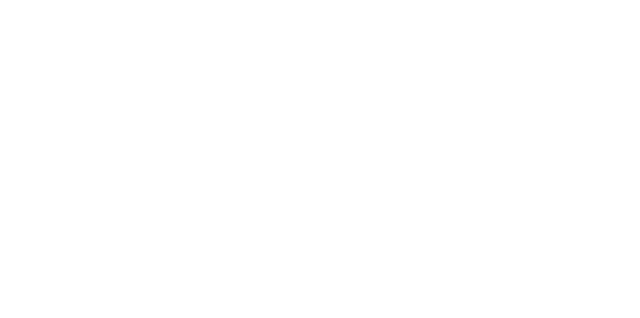
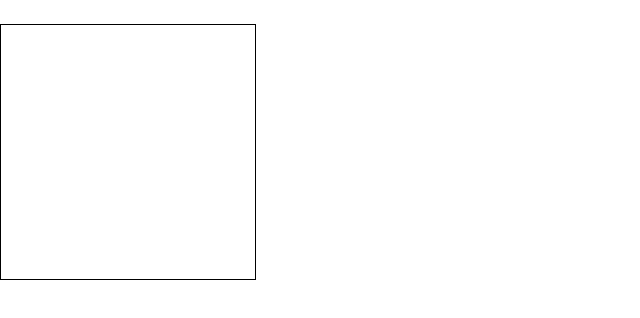
Before and after one commit to youyoumu/dnd-kit-practice, a React (Vite) app: page / in a window 1280 px wide. Shown: the top 318 px of the page, without its empty margins (0-640 px from the left). Built offline with nearby package versions, Linux system fonts and the light colour scheme.

Commit message:
Add border to droppable

```diff
--- a/src/Droppable.jsx
+++ b/src/Droppable.jsx
@@ -9,7 +9,11 @@
   }
 
   return (
-    <div ref={setNodeRef} style={style}>
+    <div
+      ref={setNodeRef}
+      style={style}
+      className="border border-black w-64 h-64"
+    >
       {props.children}
     </div>
   )
```
